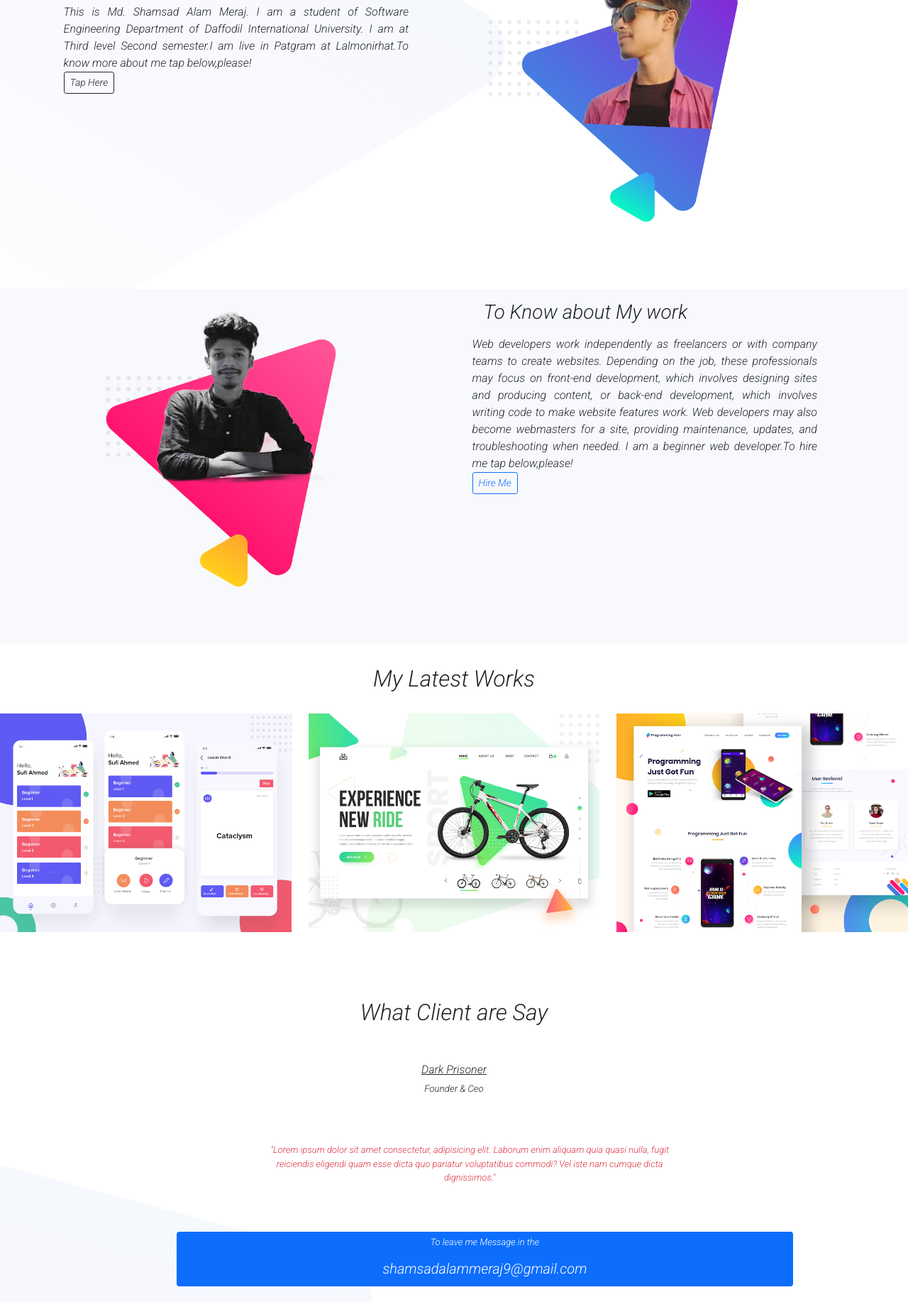
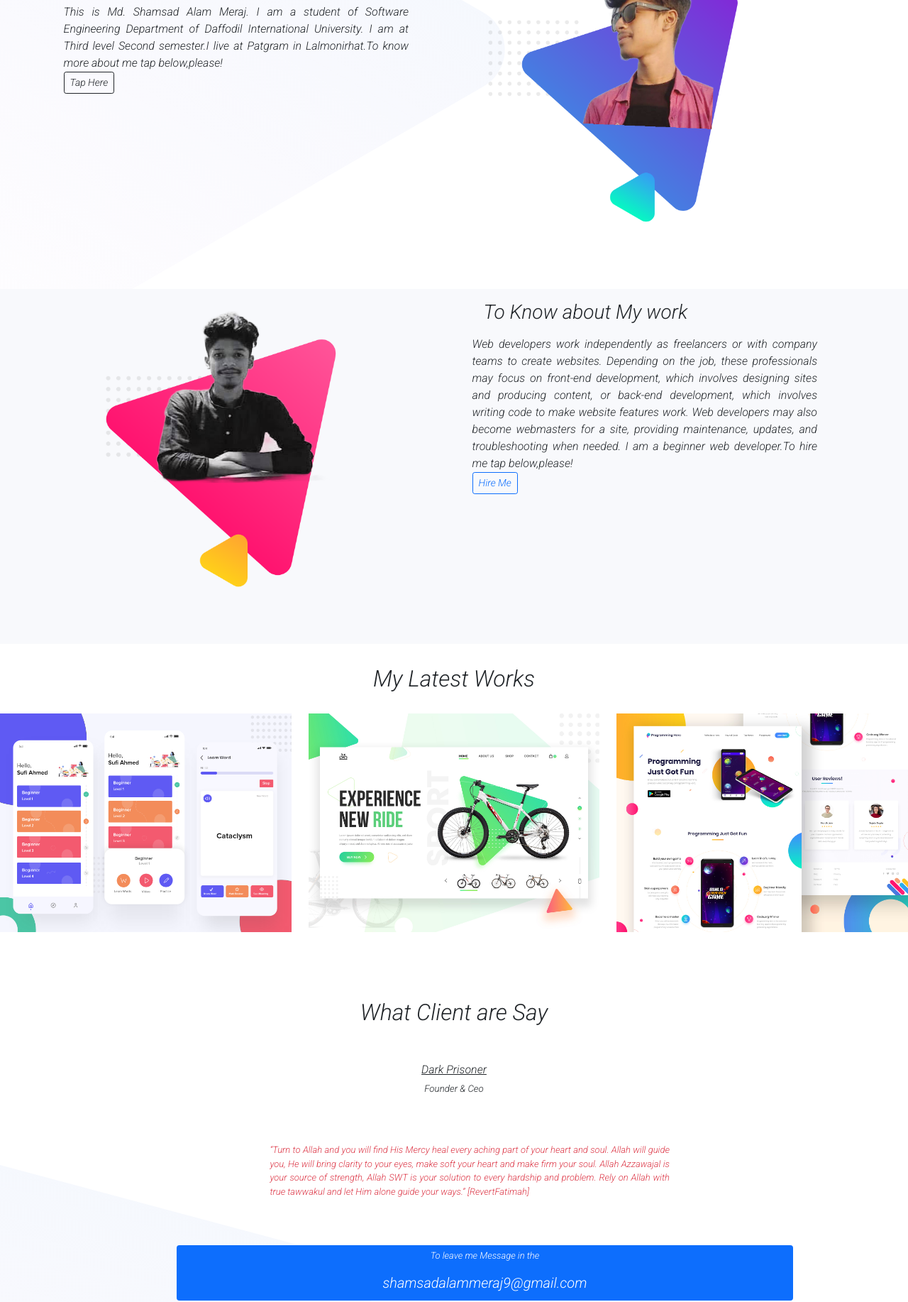
Before and after one commit to meraj191-35-2735/personal-website, a plain HTML site: page index.html in a window 1280 px wide. Shown: the part 93-1927 px from the top of the page at 71% size. Drawn offline with nearby package versions, Linux system fonts and the light colour scheme.

Commit message:
hadith added

```diff
--- a/index.html
+++ b/index.html
@@ -7,6 +7,7 @@
     <meta name="viewport" content="width=device-width, initial-scale=1.0">
     <title>Md. Shamsad Alam Meraj</title>
     <link rel="shortcut icon" href="images/meraj.jpg" type="image/x-icon">
+
 
     <link href="https://cdn.jsdelivr.net/npm/bootstrap@5.0.2/dist/css/bootstrap.min.css" rel="stylesheet" integrity="sha384-EVSTQN3/azprG1Anm3QDgpJLIm9Nao0Yz1ztcQTwFspd3yD65VohhpuuCOmLASjC" crossorigin="anonymous">
     <link rel="preconnect" href="https://fonts.googleapis.com">
@@ -22,7 +23,7 @@
             <h6 class="m-3">Hello I'm </h1>
                 <h2><span class="name-highlight">Shamsad Meraj</span></h2>
                 <p>
-                    This is Md. Shamsad Alam Meraj. I am a student of Software Engineering Department of Daffodil International University. I am at Third level Second semester.I am live in Patgram at Lalmonirhat.To know more about me tap below,please!
+                    This is Md. Shamsad Alam Meraj. I am a student of Software Engineering Department of Daffodil International University. I am at Third level Second semester.I live at Patgram in Lalmonirhat.To know more about me tap below,please!
                     <br>
                     <a class="btn btn-outline-dark btn-sm ml-2" href="https://web.facebook.com/md.shamsadalammeraj/">Tap Here</a>
                 </p>
@@ -85,7 +86,8 @@
             <div class="row">
                 <div class="col-8 text-lg-center text-danger">
                     <p class="col-sm-12 col-lg-8" id="middle">
-                        "Lorem ipsum dolor sit amet consectetur, adipisicing elit. Laborum enim aliquam quia quasi nulla, fugit reiciendis eligendi quam esse dicta quo pariatur voluptatibus commodi? Vel iste nam cumque dicta dignissimos."
+                        “Turn to Allah and you will find His Mercy heal every aching part of your heart and soul. Allah will guide you, He will bring clarity to your eyes, make soft your heart and make firm your soul. Allah Azzawajal is your source of strength, Allah SWT is
+                        your solution to every hardship and problem. Rely on Allah with true tawwakul and let Him alone guide your ways.” [RevertFatimah]
                     </p>
                 </div>
             </div>
--- a/style.css
+++ b/style.css
@@ -26,6 +26,10 @@
       width: 100%;
   }
 
+  .main-1 img {
+      width: 100%;
+  }
+
   #headline-2 {
       text-align: center;
       margin: 20px;
@@ -48,6 +52,8 @@
       background-image: url("images/latest-work-bg.png");
       background-repeat: no-repeat;
       overflow: scroll;
+      margin: auto;
+      width: 100%;
   }
 
   .footer {
@@ -84,6 +90,7 @@
   #middle {
       font-size: small;
       text-align: center;
+      text-align: justify;
       margin-left: 45%;
       margin-top: 50px;
   }
```
